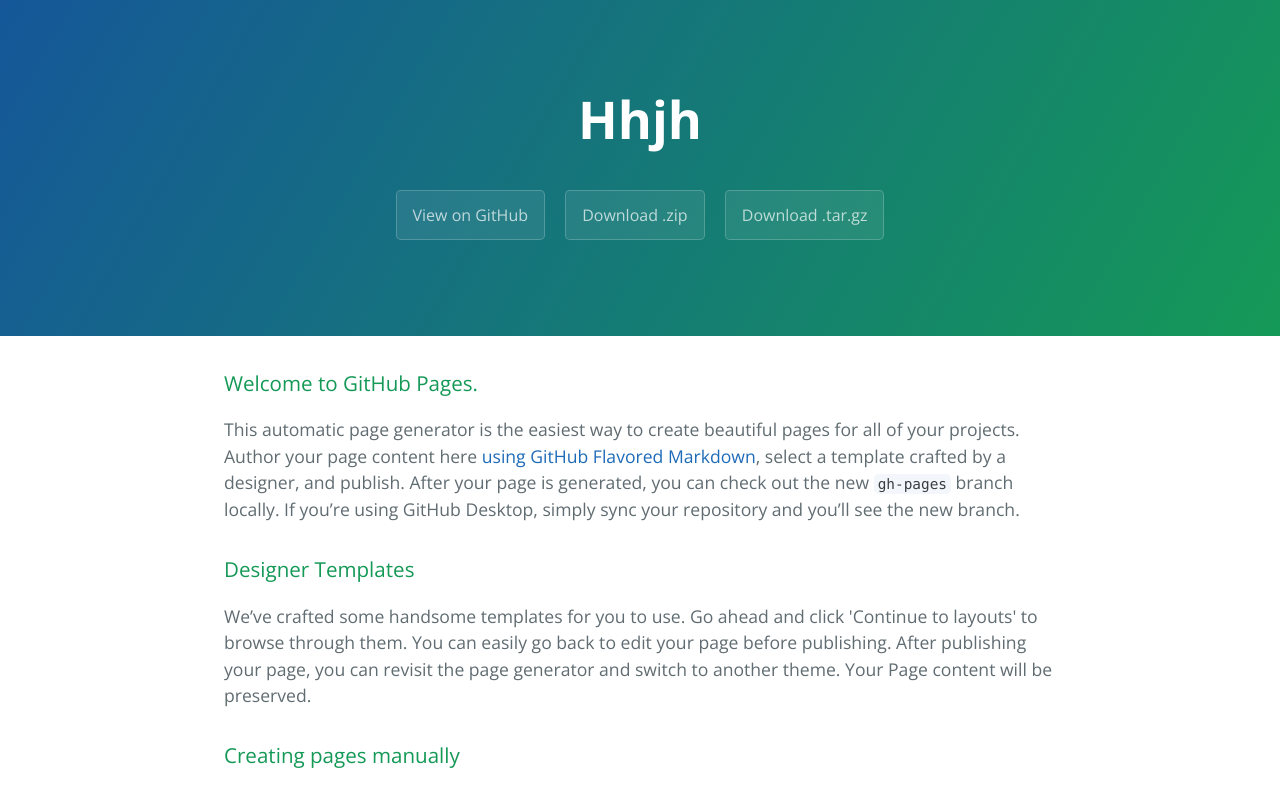
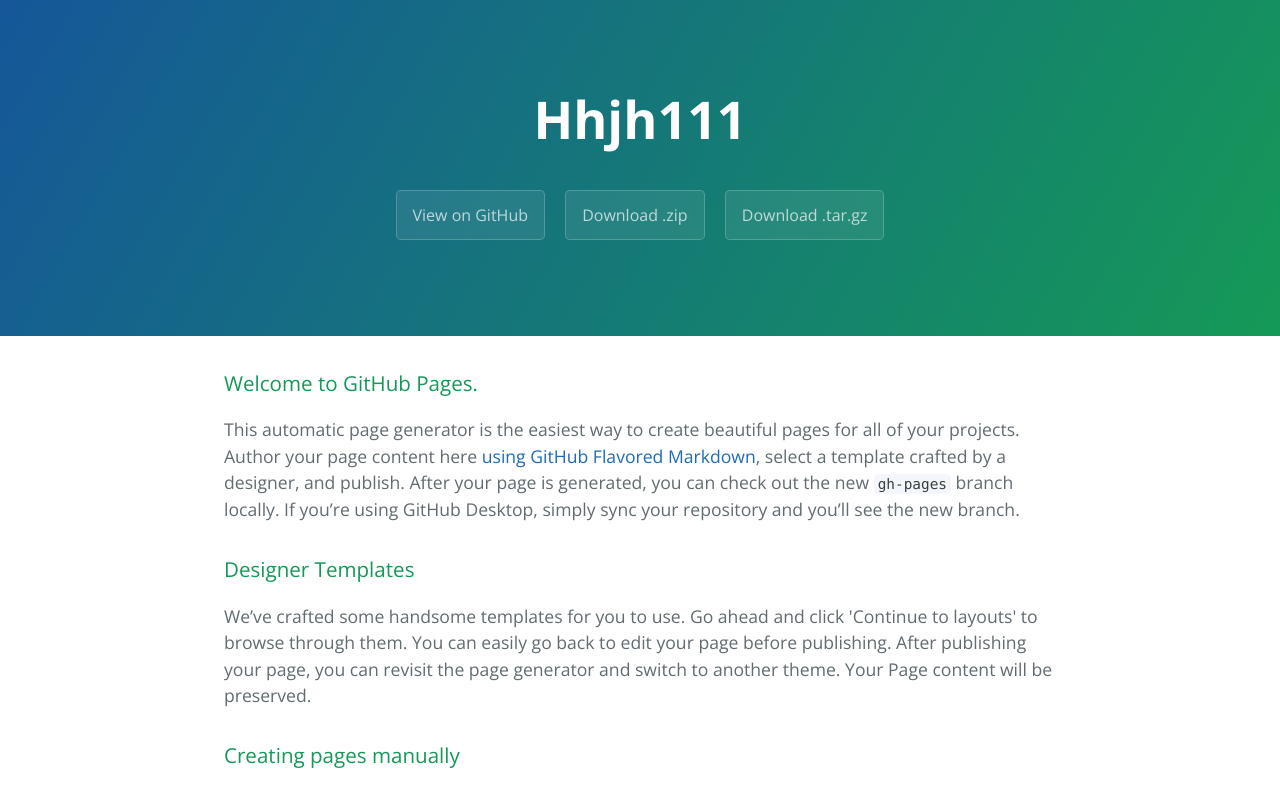
Before and after one commit to ab2620189/hhjh, a plain HTML site: page index.html in a window 1280 px wide. Shown: the top 786 px of the page. Drawn offline with nearby package versions, Linux system fonts and the light colour scheme.

Commit message:
edit index.html

```diff
--- a/index.html
+++ b/index.html
@@ -11,7 +11,7 @@
   </head>
   <body>
     <section class="page-header">
-      <h1 class="project-name">Hhjh</h1>
+      <h1 class="project-name">Hhjh111</h1>
       <h2 class="project-tagline"></h2>
       <a href="https://github.com/ab2620189/hhjh" class="btn">View on GitHub</a>
       <a href="https://github.com/ab2620189/hhjh/zipball/master" class="btn">Download .zip</a>
```
